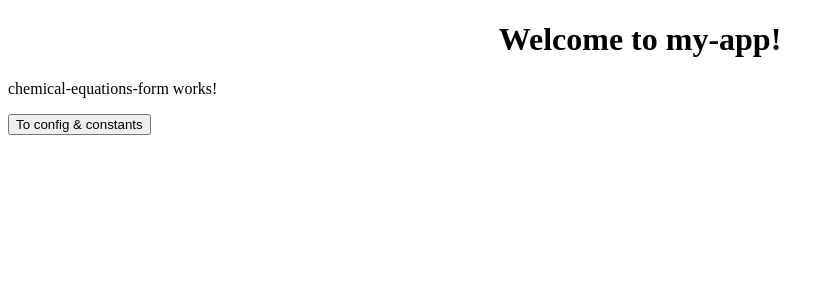
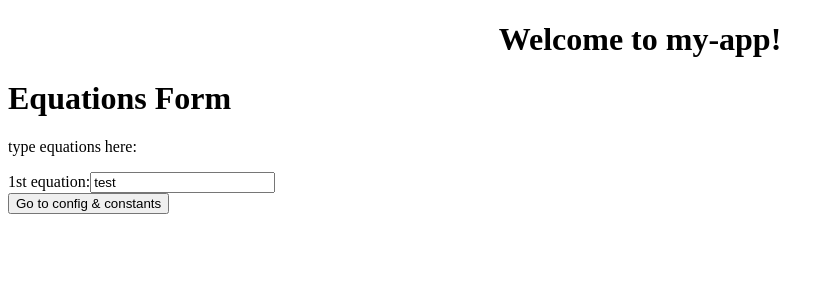
Before and after one commit to ybatsiun/concentration-calculations, an Angular app in the folder client/my-app/: page /chemicalEquations in a window 1280 px wide. Shown: the top 300 px of the page, without its empty margins (0-834 px from the left). Built offline with nearby package versions, Linux system fonts and the light colour scheme.

Commit message:
basic chemical eq form validation

```diff
--- a/client/my-app/src/app/app.module.ts
+++ b/client/my-app/src/app/app.module.ts
@@ -1,5 +1,6 @@
 import { BrowserModule } from '@angular/platform-browser';
 import { NgModule } from '@angular/core';
+import { FormsModule } from '@angular/forms';
 
 import { AppComponent } from './app.component';
 import { AppRoutingModule } from './app-routing.module';
@@ -22,7 +23,8 @@ import { PageNotFoundComponent } from './page-not-found/page-not-found.component
   ],
   imports: [
     BrowserModule,
-    AppRoutingModule
+    AppRoutingModule,
+    FormsModule
   ],
   providers: [],
   bootstrap: [AppComponent]
--- a/client/my-app/src/app/chemical-equations-form/chemical-equations-form.component.html
+++ b/client/my-app/src/app/chemical-equations-form/chemical-equations-form.component.html
@@ -1,4 +1,18 @@
-<p>
-  chemical-equations-form works!
-</p>
-<button type="button" routerLink="/configConstants">To config & constants</button>
+<div class="container">
+  <h1>Equations Form</h1>
+  <form name="form" #f="ngForm" novalidate>
+    <p> type equations here: </p>
+    <div class="form-group">
+      <label for="equation">1st equation:</label>
+      <input type="text" id="equation" name="equation" class="form-control" #equation="ngModel"
+        [(ngModel)]="model.equation" required pattern="[A-Za-z]{5}" #name="ngModel">
+      <div *ngIf="equation.invalid && (equation.dirty || equation.touched)" class="alert alert-danger">
+        <div *ngIf="equation.errors">
+          Enter equation following pattern
+        </div>
+      </div>
+    </div>
+    <button type="submit" id="getDifEq" value="getDifEq" class="btn btn-success"
+      (click)="f.form.valid && getDifferentialEquations()">Go to config & constants</button>
+  </form>
+</div>
--- a/client/my-app/src/app/chemical-equations-form/chemical-equations-form.component.ts
+++ b/client/my-app/src/app/chemical-equations-form/chemical-equations-form.component.ts
@@ -1,5 +1,6 @@
 import { Component, OnInit } from '@angular/core';
 import { Router } from "@angular/router";
+
 
 
 @Component({
@@ -10,8 +11,22 @@ import { Router } from "@angular/router";
 export class ChemicalEquationsFormComponent implements OnInit {
 
   constructor(private router: Router) { }
+  model = new Equations('test');
 
   ngOnInit() {
   }
 
+  getDifferentialEquations(){
+    //do some logic
+    this.router.navigateByUrl('/configConstants');
+  }
+
 }
+
+
+class Equations {
+
+  constructor(
+      public equation:string,
+  ) { }
+}
```
